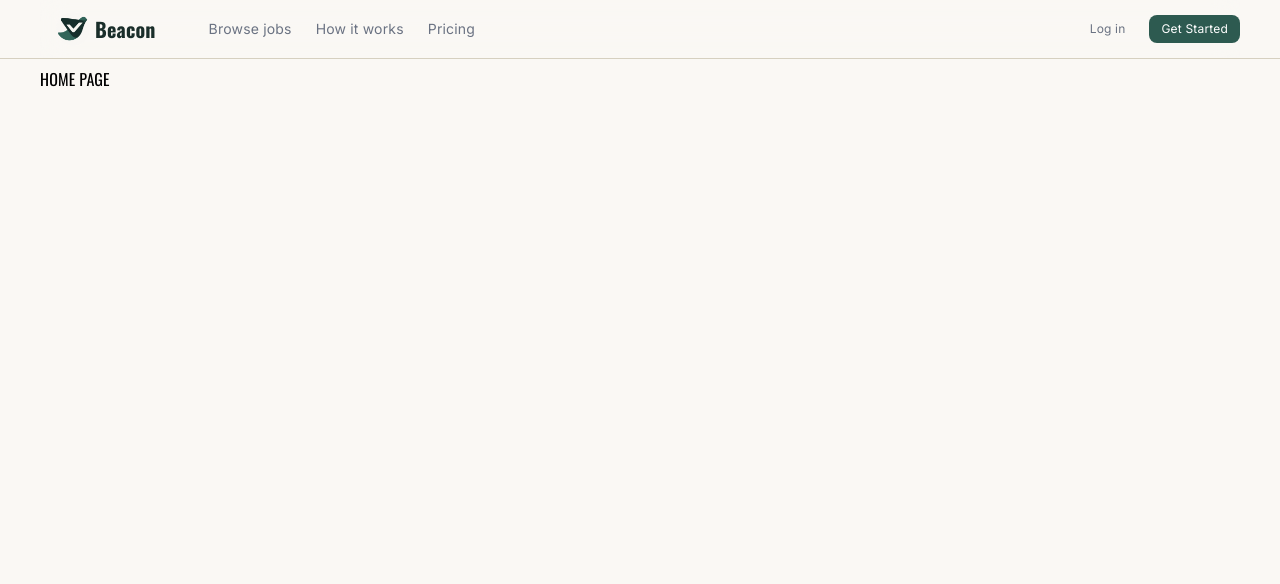
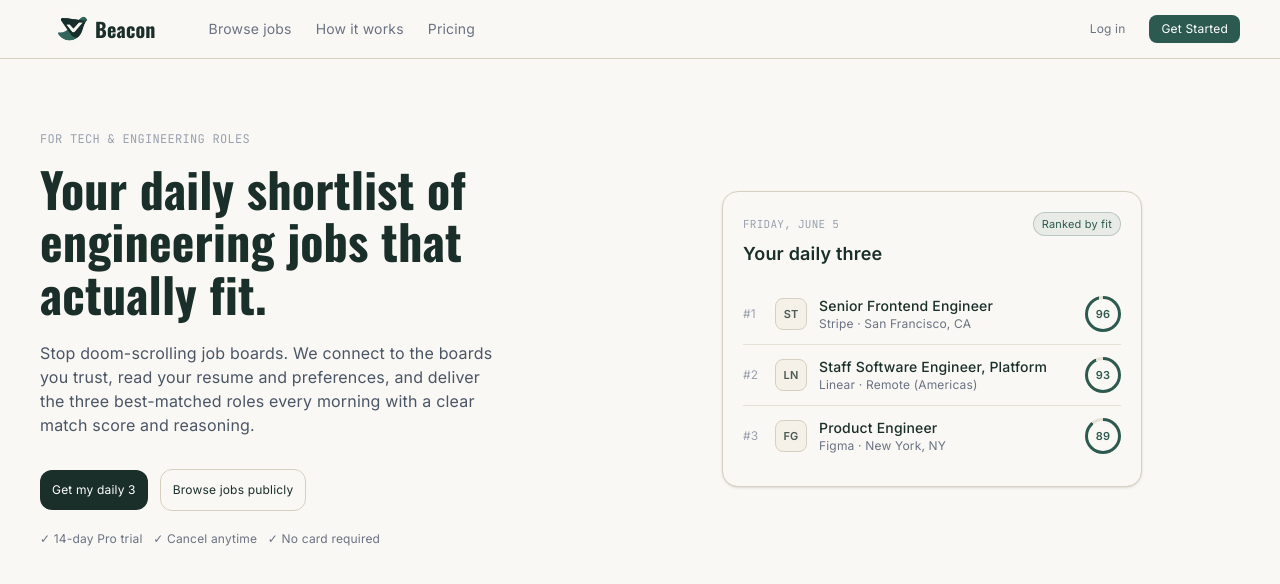
Before and after one commit to buseozsahin/job-finder, a React (Vite) app: page / in a window 1280 px wide. Shown: the top 584 px of the page. Built offline with nearby package versions, Linux system fonts and the light colour scheme.

Commit message:
Add HomePage

```diff
--- a/src/main.jsx
+++ b/src/main.jsx
@@ -6,7 +6,7 @@
 
 createRoot(document.getElementById('root')).render(
   <StrictMode>
-    <BrowserRouter>
+    <BrowserRouter base="/job-finder">
         <App />
     </BrowserRouter>
   </StrictMode>,
--- a/src/pages/HomePage.jsx
+++ b/src/pages/HomePage.jsx
@@ -1,6 +1,125 @@
+import { useNavigate } from "react-router-dom";
+import Button from "../components/Button";
+
+const monoFont = "'JetBrains Mono', 'SF Mono', Menlo, monospace";
+
+const matches = [
+  { rank: 1, initials: "ST", title: "Senior Frontend Engineer", meta: "Stripe · San Francisco, CA", score: 96 },
+  { rank: 2, initials: "LN", title: "Staff Software Engineer, Platform", meta: "Linear · Remote (Americas)", score: 93 },
+  { rank: 3, initials: "FG", title: "Product Engineer", meta: "Figma · New York, NY", score: 89 },
+];
+
+function MatchScore({ score }) {
+  return (
+    <div
+      className="relative w-9 h-9 rounded-full flex items-center justify-center shrink-0"
+      style={{ background: `conic-gradient(#2D5A4F ${score}%, #e5e1d4 0)` }}
+    >
+      <div className="absolute inset-[3px] rounded-full bg-[#faf8f4] flex items-center justify-center">
+        <span className="text-[11px] font-semibold text-[#2D5A4F]">{score}</span>
+      </div>
+    </div>
+  );
+}
+
 function HomePage(){
+  const navigate = useNavigate();
+
+  const dateString = new Date().toLocaleDateString("en-US", {
+    weekday: "long",
+    month: "long",
+    day: "numeric",
+  }).toUpperCase();
+
   return(
-    <h1>HOME PAGE</h1>
+    <section className="flex items-center gap-16 pt-16 pb-24">
+      <div className="w-[520px] shrink-0">
+        <p
+          className="text-xs text-gray-400 uppercase tracking-wide mb-4"
+          style={{ fontFamily: monoFont }}
+        >
+          For tech &amp; engineering roles
+        </p>
+
+        <h1 className="text-[48px] leading-[1.1] text-[#1a2e2a] font-bold">
+          Your daily shortlist of engineering jobs that actually fit.
+        </h1>
+
+        <p className="text-gray-600 text-base mt-5 max-w-[460px]">
+          Stop doom-scrolling job boards. We connect to the boards you trust,
+          read your resume and preferences, and deliver the three
+          best-matched roles every morning with a clear match score and
+          reasoning.
+        </p>
+
+        <div className="flex items-center gap-3 mt-8">
+          <Button
+            variant="filled"
+            label="Get my daily 3"
+            color="#1a2e2a"
+            className="py-[12px] px-5 rounded-xl text-sm"
+            onClick={() => navigate("/getStarted")}
+          />
+          <Button
+            variant="filled"
+            label="Browse jobs publicly"
+            color="#faf8f4"
+            textColor="#1a2e2a"
+            className="py-[12px] px-5 rounded-xl text-sm border border-[#d6d0c0]"
+            onClick={() => navigate("/browse")}
+          />
+        </div>
+
+        <p className="text-xs text-gray-500 mt-5">
+          ✓ 14-day Pro trial &nbsp; ✓ Cancel anytime &nbsp; ✓ No card required
+        </p>
+      </div>
+
+      <div className="flex-1 flex justify-center">
+        <div className="w-[420px] border border-[#d6d0c0] rounded-2xl bg-[#faf8f4] p-5 shadow-sm">
+          <div className="flex items-center justify-between">
+            <p
+              className="text-[11px] text-gray-400 uppercase tracking-wide"
+              style={{ fontFamily: monoFont }}
+            >
+              {dateString}
+            </p>
+            <span className="text-[11px] px-2 py-1 rounded-full bg-[#2D5A4F14] text-[#2D5A4F] border border-[#2D5A4F40]">
+              Ranked by fit
+            </span>
+          </div>
+
+          <h3 className="text-lg font-semibold text-[#1a2e2a] mt-1 mb-4">
+            Your daily three
+          </h3>
+
+          <div className="flex flex-col">
+            {matches.map((match, i) => (
+              <div key={match.rank}>
+                <div className="flex items-center gap-3 py-3">
+                  <span className="text-xs text-gray-400 w-5">
+                    #{match.rank}
+                  </span>
+                  <div className="w-8 h-8 rounded-lg bg-[#f5f0e8] border border-[#d6d0c0] flex items-center justify-center text-[11px] font-semibold text-[#4a5a55]">
+                    {match.initials}
+                  </div>
+                  <div className="flex-1">
+                    <p className="text-sm font-medium text-[#1a2e2a]">
+                      {match.title}
+                    </p>
+                    <p className="text-xs text-gray-500">{match.meta}</p>
+                  </div>
+                  <MatchScore score={match.score} />
+                </div>
+                {i !== matches.length - 1 && (
+                  <hr className="border-t border-[#e5e1d4]" />
+                )}
+              </div>
+            ))}
+          </div>
+        </div>
+      </div>
+    </section>
   );
 }
 export default HomePage;
```
